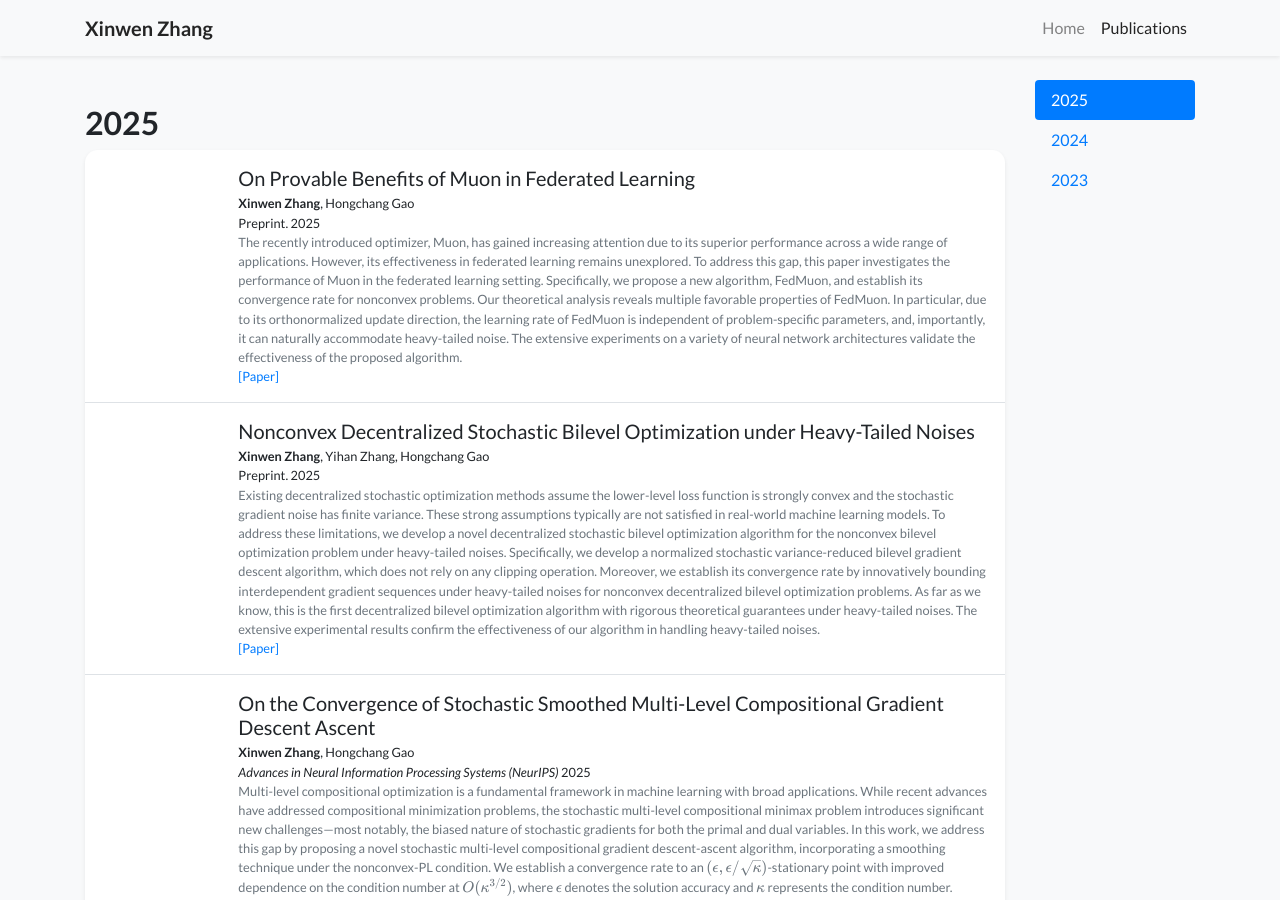
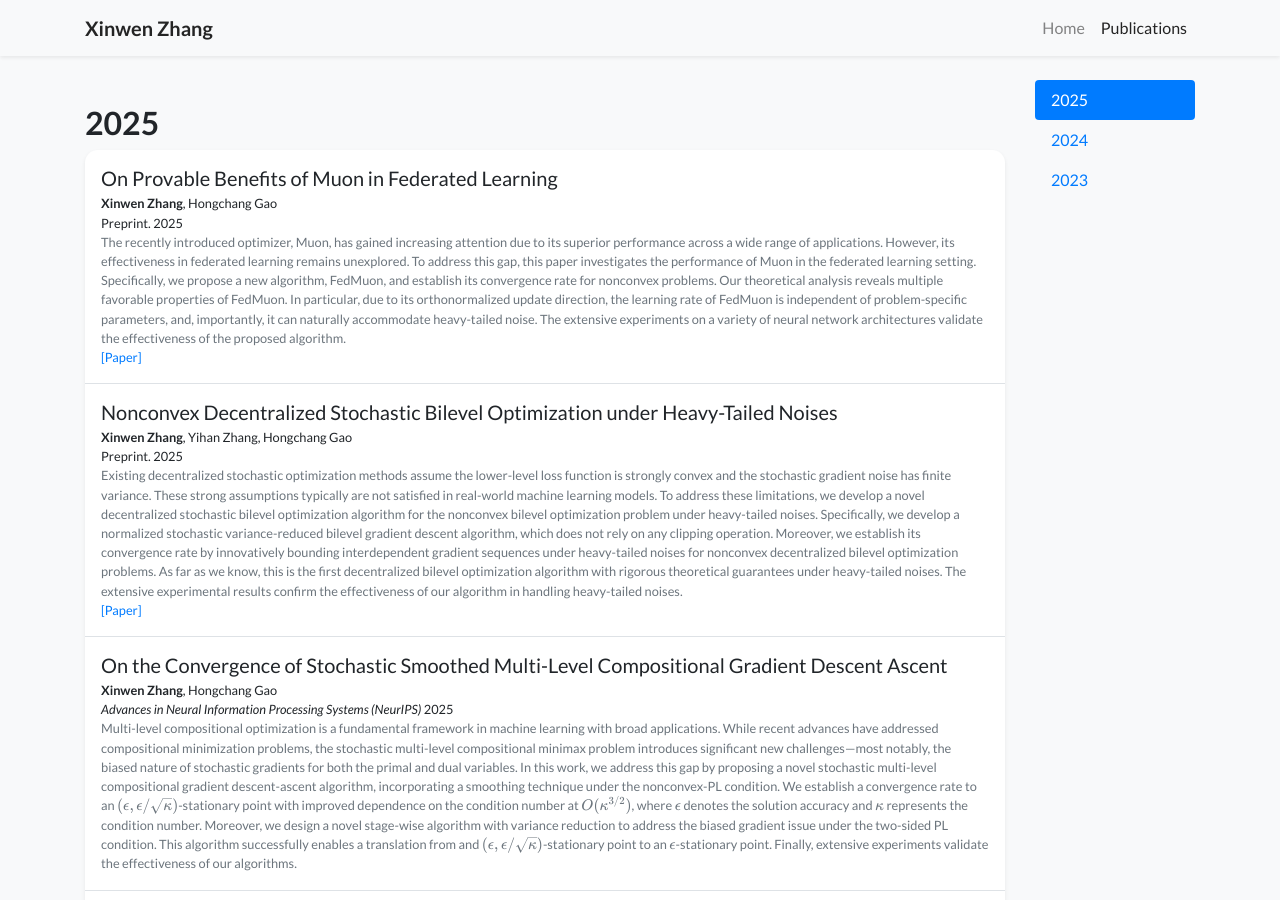
Before and after one commit to XinwenZhang99/XinwenZhang99.github.io, a Jekyll site: the page built from publications.html, in a window 1280 px wide and 900 px high. Built offline with Jekyll 4.4.1, drawn with Linux system fonts in a browser that asks for light colours; nearby versions of some CDN libraries; a style sheet for code colours, icons or effects is not loaded.

Commit message:
Update publication_item.html

```diff
--- a/_includes/widgets/publication_item.html
+++ b/_includes/widgets/publication_item.html
@@ -1,17 +1,10 @@
 {% assign item = include.item %}
 <div class="d-none d-md-block">
   <div class="row no-gutters {% unless include.hide_bottom_border %}border-bottom{% endunless %} border-gray">
-        <div class="col-md-3 col-xl-2 mb-md-0 p-md-3">
-            <!-- {%- if item.cover -%}
-            <img data-src="{{ item.cover | relative_url }}" alt="{{ item.title }}" class="lazy w-100 rounded-sm" src="{{ '/assets/images/empty_300x200.png' | relative_url }}">
-            {%- else -%}
-            <svg class="bubble-visual-hash lazy w-100 rounded-sm" data-bubble-visual-hash="{{ item.id }}" viewBox="0 0 300 200"></svg>
-            {%- endif -%} -->
-        </div>
-        <div class="col-xl-10 p-3 pl-md-0">
+    <div class="col-12 p-3">
       <h5 class="mt-0 mb-1 font-weight-normal">{{ item.title }}</h5>
       <p class="mt-0 mb-0 small">{% include widgets/author_list.html authors=item.authors %}</p>
-            <p class="mt-0 mb-0 small">{{item.pub_pre}}<i>{{ item.pub }}</i>{{ item.pub_post }} {{ item.pub_date }} {{ item.pub_last }} <span data-semantic-scholar-id="{{ item.semantic_scholar_id }}"></span></p>
+      <p class="mt-0 mb-0 small">{{item.pub_pre}}<i>{{ item.pub }}</i>{{ item.pub_post }} {{ item.pub_date }} {{ item.pub_last }} <span data-semantic-scolar-id="{{ item.semantic_scholar_id }}"></span></p>
       <p class="mt-0 mb-0 small text-muted">{{ item.abstract }}</p>
 
       <p class="small pb-0 mb-0 lh-125 text-muted abstract-links">
@@ -23,10 +16,10 @@
           {% endif %}
         {% endfor %}
       </p>
-
     </div>
   </div>
 </div>
+
 
 <div class="row no-gutters d-md-none {% unless include.hide_bottom_border %}border-bottom{% endunless %} border-gray {% if include.first %}rounded-xl-top{% endif %} {% if include.last %}rounded-xl-bottom{% endif %} {% if item.cover %}lazy{% endif %}" data-src="{{ item.cover | relative_url }}">
     <div class="w-100 {% if include.first %}rounded-xl-top{% endif %} {% if include.last %}rounded-xl-bottom{% endif %}" style="background-color: rgba(255,255,255,0.9);">
```
Lines whose indentation alone changed are shown as unchanged.
